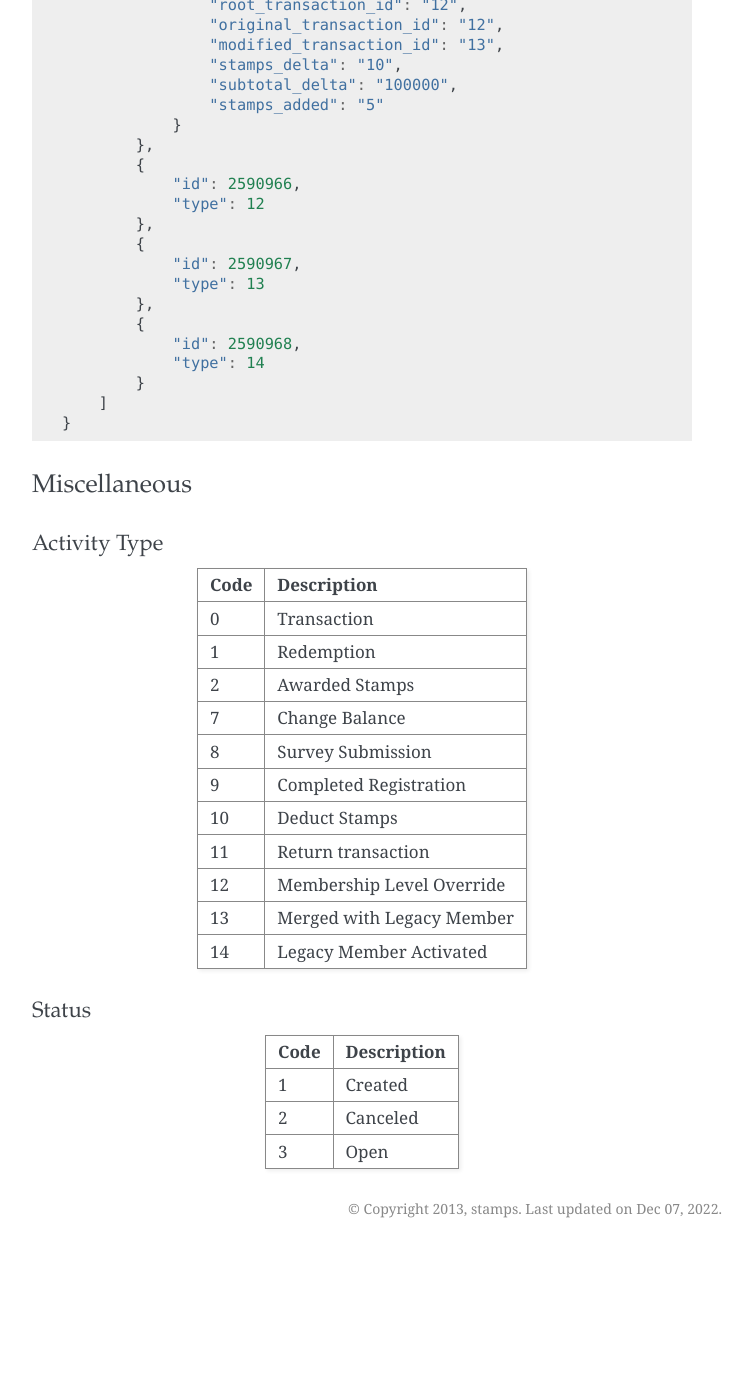
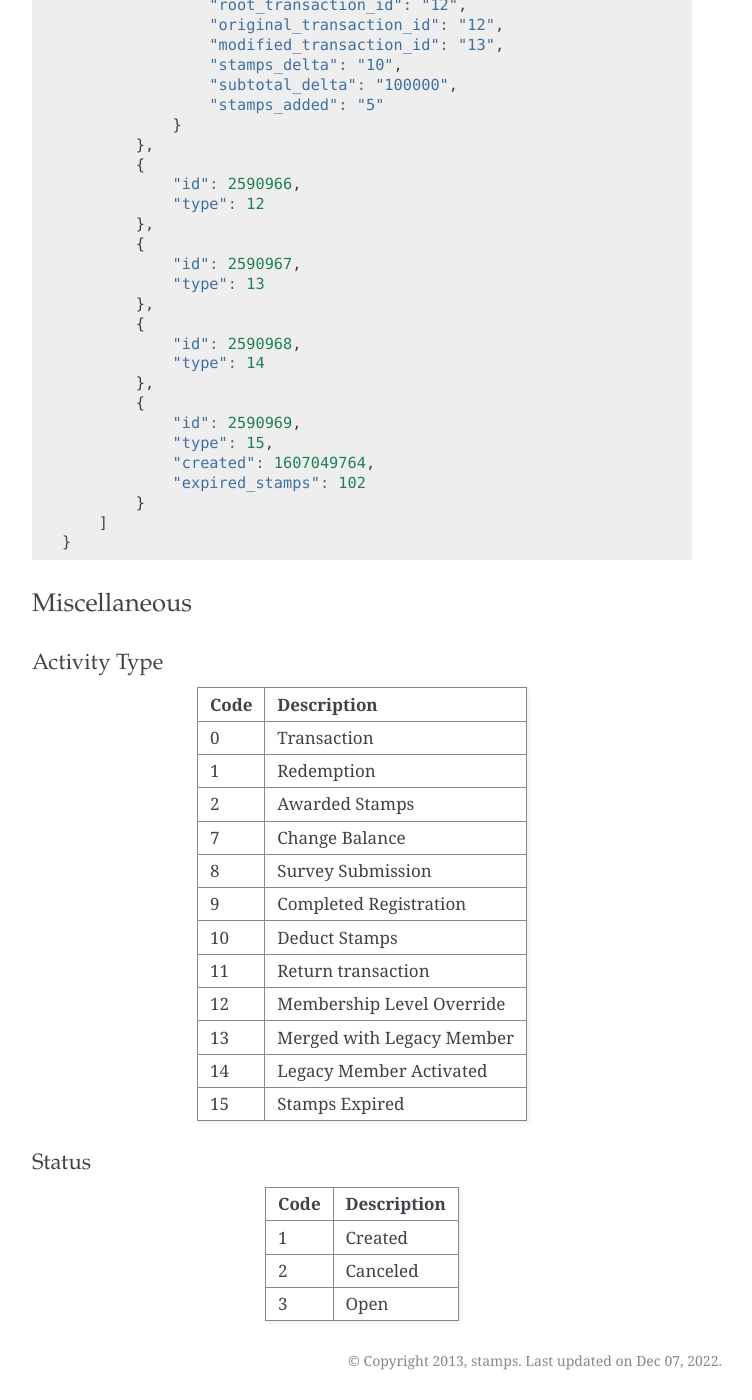
Before and after one commit to ui/stamps-api-docs, a Sphinx documentation site: the page built from source/activity_api.rst, in a window 1280 px wide and 1400 px high, scrolled down 3304 px. Shown: the whole window, without its empty margins (388-1140 px from the left). Built offline with Sphinx 7.4.7, drawn with Linux system fonts in a browser that asks for light colours; before the commit the page ends 4552 px from its top, so only the background shows below that.

Commit message:
expired stamps activity (#133)
* expired stamps log

* change to created

* Update source/activity_api.rst

Co-authored-by: Christofer Saputra <61144981+chromium7@users.noreply.github.com>

Co-authored-by: Christofer Saputra <61144981+chromium7@users.noreply.github.com>

```diff
--- a/source/activity_api.rst
+++ b/source/activity_api.rst
@@ -181,6 +181,12 @@ Below is an example response on successful API call.
             {
                 "id": 2590968,
                 "type": 14
+            },
+            {
+                "id": 2590969,
+                "type": 15,
+                "created": 1607049764,
+                "expired_stamps": 102
             }
         ]
     }
@@ -205,6 +211,7 @@ Code                Description
 12                  Membership Level Override
 13                  Merged with Legacy Member
 14                  Legacy Member Activated
+15                  Stamps Expired
 =================== ===========
 
 
```
